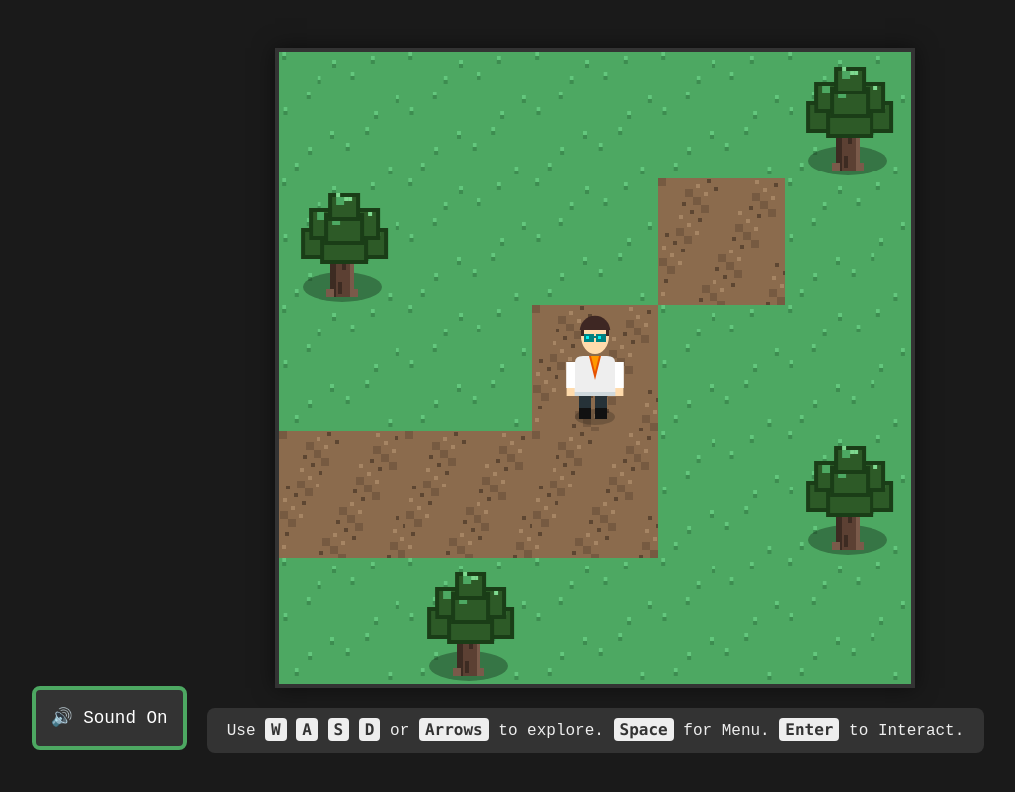
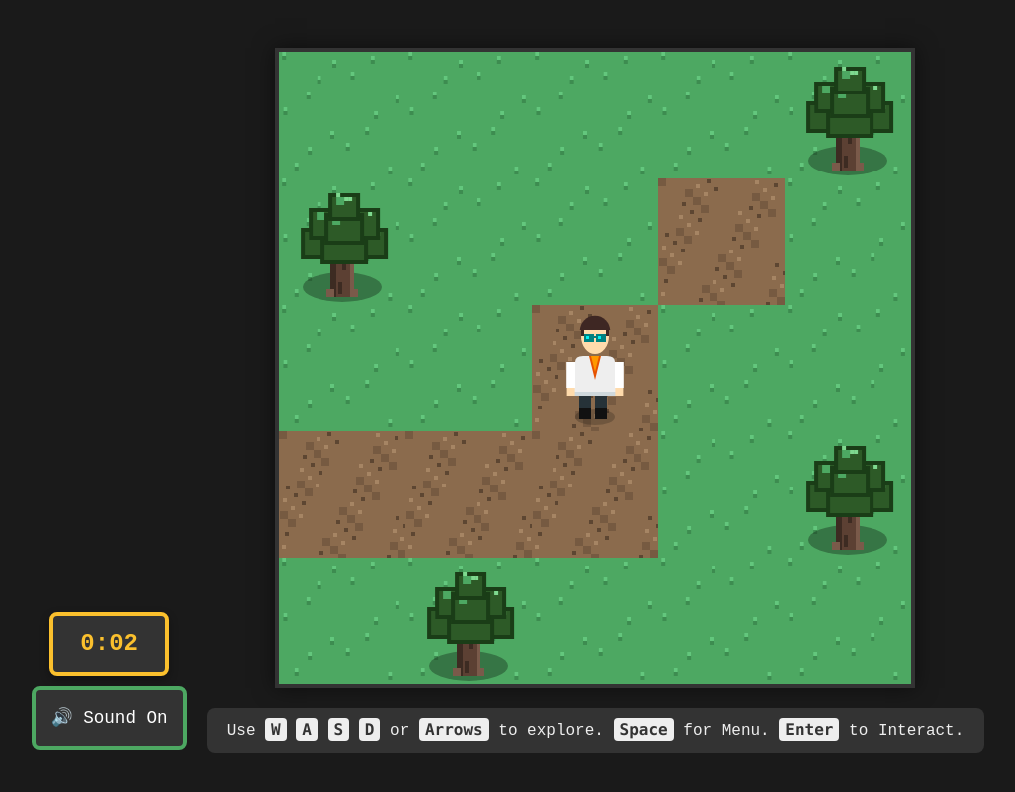
Before and after one commit to christopherpense-sudo/Stonebound, a React (Vite) app: page / in a window 1280 px wide. Both pictures are taken after a click on the element "New Game". Shown: the top 792 px of the page, without its empty margins (132-1147 px from the left). Built offline with nearby package versions, Linux system fonts and the light colour scheme.

Commit message:
feat: Add game timer and start/end tracking
Introduce play time tracking and a mechanism to start/stop the timer based on game state. This enables displaying elapsed time during gameplay. Also updates the application name version.

```diff
--- a/App.tsx
+++ b/App.tsx
@@ -17,6 +17,8 @@ const App: React.FC = () => {
     const [winSequenceActive, setWinSequenceActive] = useState(false);
     const winTimerRef = useRef(0);
     const [isMobile, setIsMobile] = useState(false);
+    const [playTime, setPlayTime] = useState(0);
+    const [gameStarted, setGameStarted] = useState(false);
     const keysRef = useRef<{[key:string]: boolean}>({});
     const initAudioRef = useRef<() => void>(null);
 
@@ -43,11 +45,29 @@ const App: React.FC = () => {
         window.dispatchEvent(new KeyboardEvent('keydown', { code }));
     };
 
+    useEffect(() => {
+        let interval: any;
+        if (gameStarted && !isGameOver) {
+            interval = setInterval(() => {
+                setPlayTime(prev => prev + 1);
+            }, 1000);
+        }
+        return () => clearInterval(interval);
+    }, [gameStarted, isGameOver]);
+
+    const formatTime = (seconds: number) => {
+        const mins = Math.floor(seconds / 60);
+        const secs = seconds % 60;
+        return `${mins}:${secs.toString().padStart(2, '0')}`;
+    };
+
     // Component-scope reset function to trigger a fresh start via useEffect re-run
     const triggerReset = () => {
         setIsGameOver(false);
         setWinSequenceActive(false);
         winTimerRef.current = 0;
+        setPlayTime(0);
+        setGameStarted(false);
         setResetKey(prev => prev + 1);
     };
 
@@ -464,6 +484,8 @@ const App: React.FC = () => {
         }
 
         function resetPlayer() {
+            setGameStarted(true);
+            setPlayTime(0);
             gameState = 'overworld'; currentMap = worldMap; currentCaveDepth = 0;
             player.screenX = 6 * TILE_SIZE; player.screenY = 15 * TILE_SIZE;
             player.dir = 'down'; player.frame = 0; player.isMoving = false;
@@ -502,7 +524,7 @@ const App: React.FC = () => {
             if(!input) return;
             if (applyCheat(input, { worldMap, caveLevels, interiorMap, player })) {
                 closeLoadModalFunc();
-                if (gameState === 'start') { gameState = 'overworld'; currentMap = worldMap; startScreen.style.display = 'none'; }
+                if (gameState === 'start') { gameState = 'overworld'; currentMap = worldMap; startScreen.style.display = 'none'; setGameStarted(true); }
                 return;
             }
             const data = decodeSave(input);
@@ -515,6 +537,7 @@ const App: React.FC = () => {
             if (gameState === 'overworld') currentMap = worldMap;
             else if (gameState === 'interior') currentMap = interiorMap;
             else if (gameState === 'cave') currentMap = caveLevels[currentCaveDepth];
+            setGameStarted(true);
             closeLoadModalFunc(); startScreen.style.display = 'none'; if(isMenuOpen) toggleMenu();
         }
 
@@ -1231,7 +1254,9 @@ const App: React.FC = () => {
                 .start-btn { font-size: 1.5rem; padding: 15px 30px; background: rgba(0, 0, 0, 0.5); border: 4px solid rgba(77, 168, 98, 0.8); color: #fff; cursor: pointer; transition: transform 0.2s; border-radius: 4px; backdrop-filter: blur(4px); text-shadow: 2px 2px 0 #000; }
                 .start-btn:hover, .start-btn.selected { transform: scale(1.1); background: rgba(0, 0, 0, 0.7); border-color: #fff; }
                 textarea { width: 100%; height: 100px; background: #222; color: #4da862; border: 1px solid #555; padding: 10px; font-family: monospace; resize: none; }
-                .sound-toggle { margin-right: 20px; padding: 15px; background: #333; border: 4px solid #4da862; color: #fff; cursor: pointer; font-family: inherit; font-size: 1.1rem; border-radius: 8px; transition: all 0.2s; z-index: 400; align-self: flex-end; margin-bottom: 50px; }
+                .side-controls { display: flex; flex-direction: column; align-items: center; gap: 10px; margin-right: 20px; align-self: flex-end; margin-bottom: 50px; z-index: 400; }
+                .game-timer { background: #333; border: 4px solid #fbc02d; color: #fbc02d; padding: 10px 20px; border-radius: 8px; font-size: 1.5rem; font-weight: bold; min-width: 120px; text-align: center; box-shadow: 0 4px 10px rgba(0,0,0,0.3); }
+                .sound-toggle { padding: 15px; background: #333; border: 4px solid #4da862; color: #fff; cursor: pointer; font-family: inherit; font-size: 1.1rem; border-radius: 8px; transition: all 0.2s; width: 100%; }
                 .sound-toggle:hover { background: #4da862; }
 
                 .mobile-controller { display: none; width: 100%; padding: 20px; background: #222; border-top: 2px solid #444; justify-content: space-around; align-items: center; user-select: none; -webkit-tap-highlight-color: transparent; }
@@ -1250,7 +1275,7 @@ const App: React.FC = () => {
                     canvas { max-width: 100%; height: auto; }
                     .mobile-controller { display: flex; }
                     .controls { display: none; }
-                    .sound-toggle { align-self: center; margin-right: 0; margin-bottom: 20px; margin-top: 20px; }
+                    .side-controls { align-self: center; margin-right: 0; margin-bottom: 20px; margin-top: 20px; }
                     #questionModal, #inventoryModal, #saveModal, #loadModal, #settingsModal { width: 95%; min-width: 0; max-width: none; }
                 }
                 @media (orientation: landscape) and (max-width: 1024px) {
@@ -1260,7 +1285,10 @@ const App: React.FC = () => {
                     .action-buttons { flex-direction: column; }
                 }
             `}</style>
-            <button className="sound-toggle" onClick={(e) => { toggleMute(); e.currentTarget.blur(); }} onKeyDown={(e) => { if (e.code === 'Space') e.preventDefault(); }}>{isMuted ? '🔇 Sound Off' : '🔊 Sound On'}</button>
+            <div className="side-controls">
+                {gameStarted && <div className="game-timer">{formatTime(playTime)}</div>}
+                <button className="sound-toggle" onClick={(e) => { toggleMute(); e.currentTarget.blur(); }} onKeyDown={(e) => { if (e.code === 'Space') e.preventDefault(); }}>{isMuted ? '🔇 Sound Off' : '🔊 Sound On'}</button>
+            </div>
             <div className="main-container">
                 {isGameOver && (
                     <div id="winModal">
--- a/metadata.json
+++ b/metadata.json
@@ -1,5 +1,5 @@
 {
   "description": "Generated by Gemini.",
   "requestFramePermissions": [],
-  "name": "Copy of Stonebound 3.0"
+  "name": "Copy of Stonebound 3.1"
 }
```
